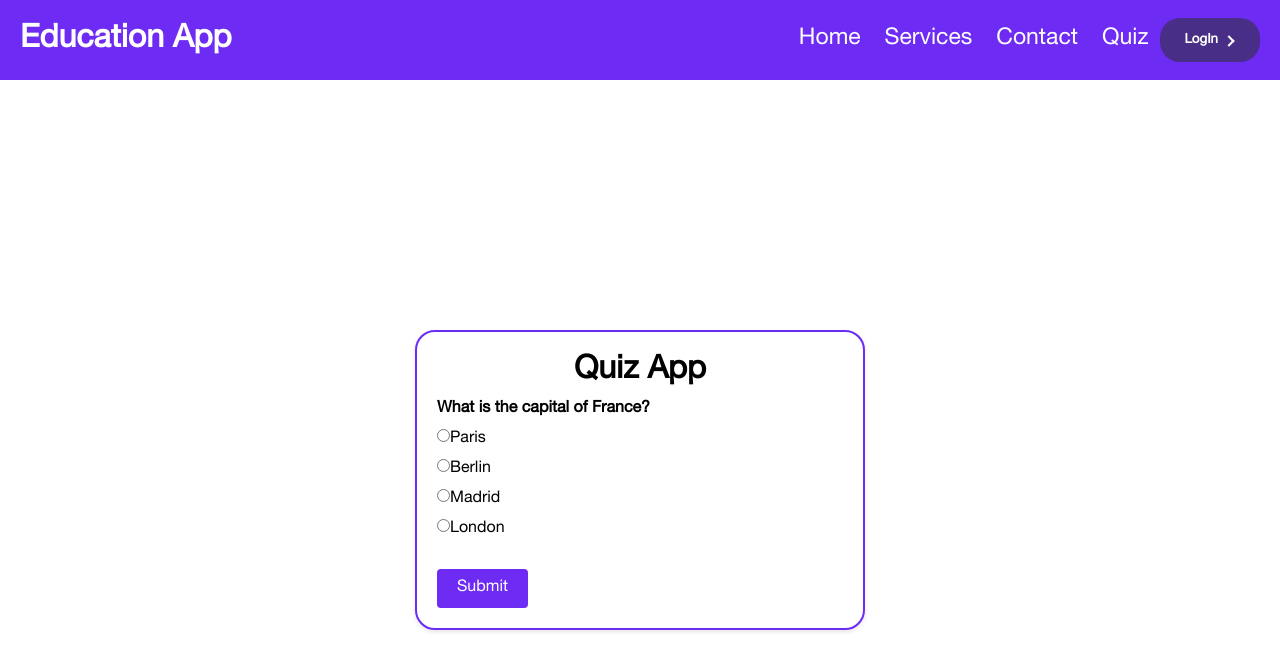
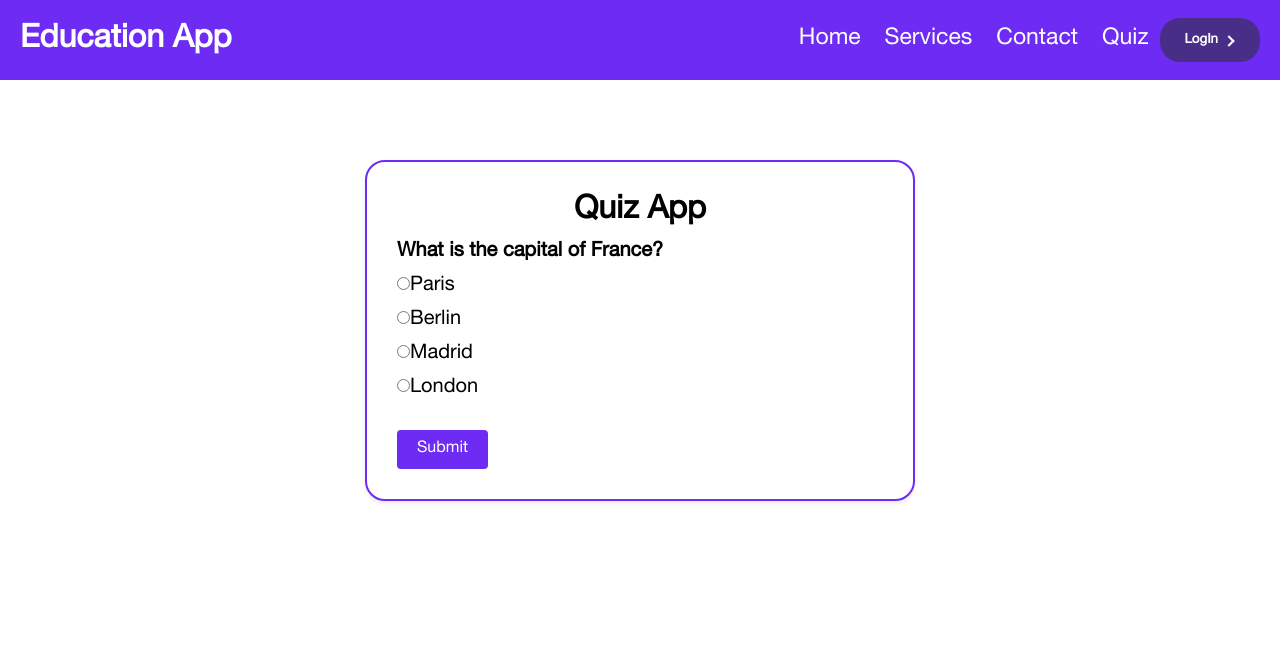
Before and after one commit to zugzwang03/eduApp, an Angular app in the folder client/: page /quiz in a window 1280 px wide. Shown: the top 670 px of the page. Built offline with nearby package versions, Linux system fonts and the light colour scheme; no server answers.

Commit message:
quizmodified

```diff
--- a/client/src/app/quiz/quiz.component.css
+++ b/client/src/app/quiz/quiz.component.css
@@ -5,12 +5,12 @@
   height: calc(100vh - 80px);
   display: flex;
   justify-content: center;
-  align-items: center;
+  align-items: flex-start;
 }
 
 .container {
-  width: 450px;
-  padding: 20px;
+  width: 550px;
+  padding: 30px;
   margin-top: 80px;
   background-color: #fff;
   box-shadow: 0 2px 4px rgba(0, 0, 0, 0.1);
--- a/client/src/app/quiz/quiz.component.ts
+++ b/client/src/app/quiz/quiz.component.ts
@@ -103,6 +103,7 @@ export class QuizComponent implements OnInit {
       questionElement.className = 'question';
       questionElement!.style.marginBottom = '10px';
       questionElement!.style.fontWeight = 'bold'
+      questionElement!.style.fontSize = '20px'
       questionElement.innerHTML = questionData.question;
 
       const optionsElement = document.createElement('div');
@@ -110,6 +111,7 @@ export class QuizComponent implements OnInit {
       optionsElement!.style.display = 'flex';
       optionsElement!.style.flexDirection = 'column';
       optionsElement!.style.marginBottom = '20px';
+      optionsElement!.style.fontSize = '20px';
 
       const shuffledOptions = [...questionData.options];
       shuffleArray(shuffledOptions);
```
